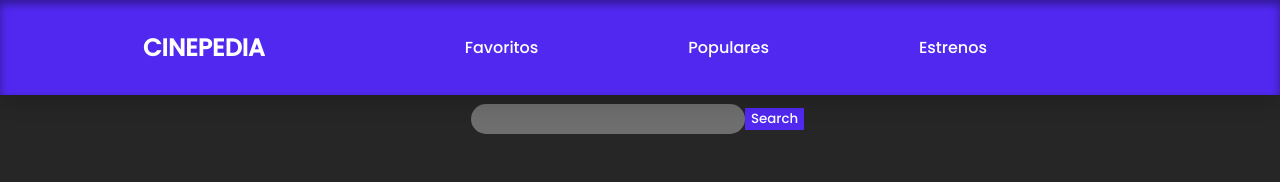
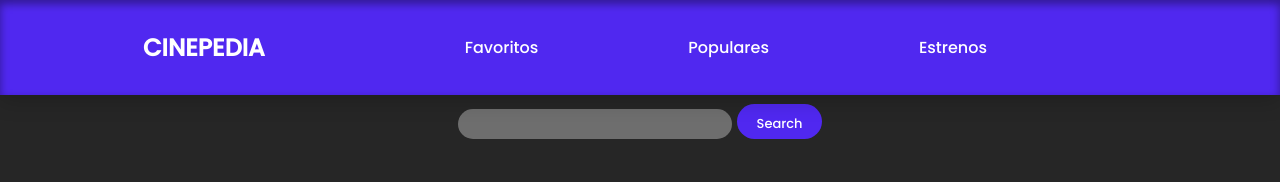
Before and after one commit to chiaramuzzio/pro3-tt-grupo2, a React (Create React App) app: page / in a window 1280 px wide. Shown: the top 182 px of the page. Built offline with nearby package versions, Linux system fonts and the light colour scheme; no server answers.

Commit message:
Arreglo de css y Loader

```diff
--- a/src/components/Loader/Loader.css
+++ b/src/components/Loader/Loader.css
@@ -0,0 +1,7 @@
+.Loader{
+    justify-content: center;
+    align-items: center;
+    display: block;
+    margin-left: auto;
+    margin-right: auto;
+}
--- a/src/components/Loader/Loader.js
+++ b/src/components/Loader/Loader.js
@@ -4,7 +4,7 @@ import './Loader.css'
 const Loader = () =>{
     return(
         <div className='Loader'>
-            <img src='https://cdn.dribbble.com/users/479985/screenshots/10777708/media/af7ad2e66c16511f21b3f42718f211d2.gif' className= "gifLoader"></img>
+            <img src='https://i.pinimg.com/originals/60/e7/20/60e72028b41866ae64c5bd4711f81474.gif' className= "gifLoader"></img>
             <p>Cargando...</p>
         </div>
     )
--- a/src/components/Peli/Peli.css
+++ b/src/components/Peli/Peli.css
@@ -147,12 +147,16 @@ p{
     color: #2d63c8;
     background-color: #ffffff;
     transform: translate(0px, 0px) scale(1.02, 1.02);
+    cursor: pointer;
+
 }
 
-.verDetalle a :hover {
+.verDetalle:hover {
     color: #2d63c8;
     background-color: #ffffff;
     transform: translate(0px, 0px) scale(1.02, 1.02);
+    cursor: pointer;
+
 }
 
 .botones{
--- a/src/components/SearchForm/SearchForm.css
+++ b/src/components/SearchForm/SearchForm.css
@@ -10,12 +10,29 @@
 }
 
 .lupa{
-    margin-right: 5px;
+    display: inline;
+    align-items: center;
+    justify-content: center;
+    padding: 10px 20px;
     background-color: #5028f0;
     color: white;
+    text-align: center;
+    text-decoration: none;
+    border-radius: 100px;
+    font-weight: lighter;
+    height: 35px;
     border: 0px;
-    size: 5px;
+    font-size: small;
+    margin-left: 5px;
 }
+
+.lupa:hover {
+    color: #2d63c8;
+    background-color: #ffffff;
+    transform: translate(0px, 0px) scale(1.02, 1.02);
+    cursor: pointer;
+}
+
 
 .buscar{
     font-family: 'Poppins', sans-serif;
--- a/src/pages/Favorites.js
+++ b/src/pages/Favorites.js
@@ -12,7 +12,7 @@ class Favorites extends Component {
     }
 
     componentDidMount() {
-            this.setState({ loading: false });
+        this.setState({ loading: false });
     }
 
     render() {
```
